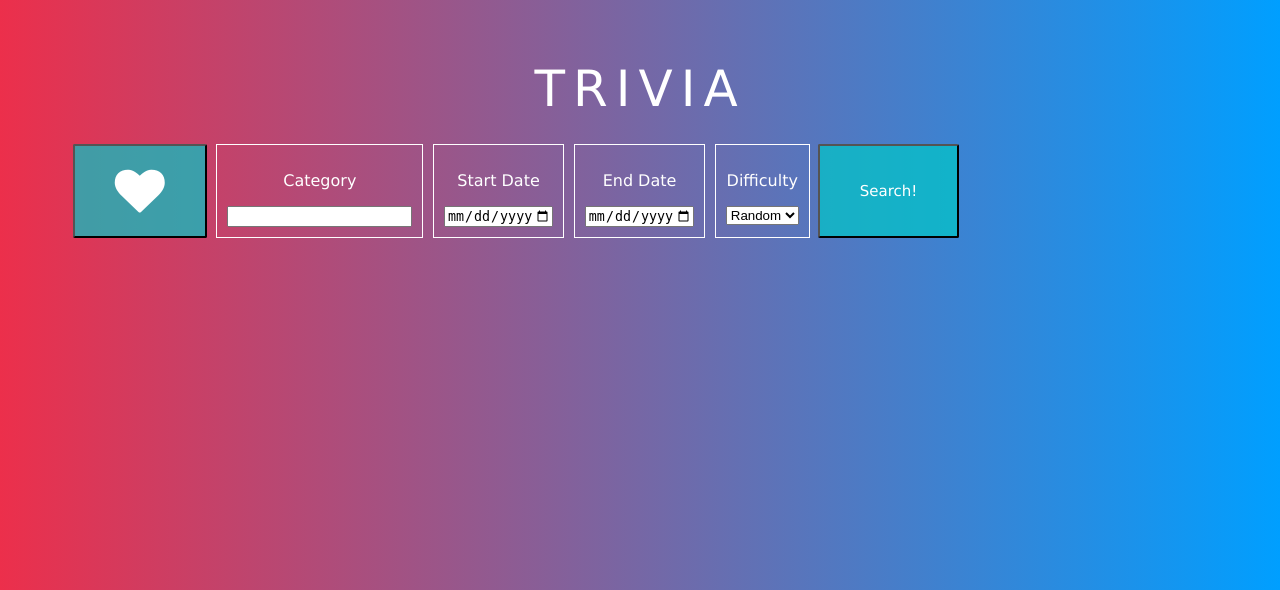
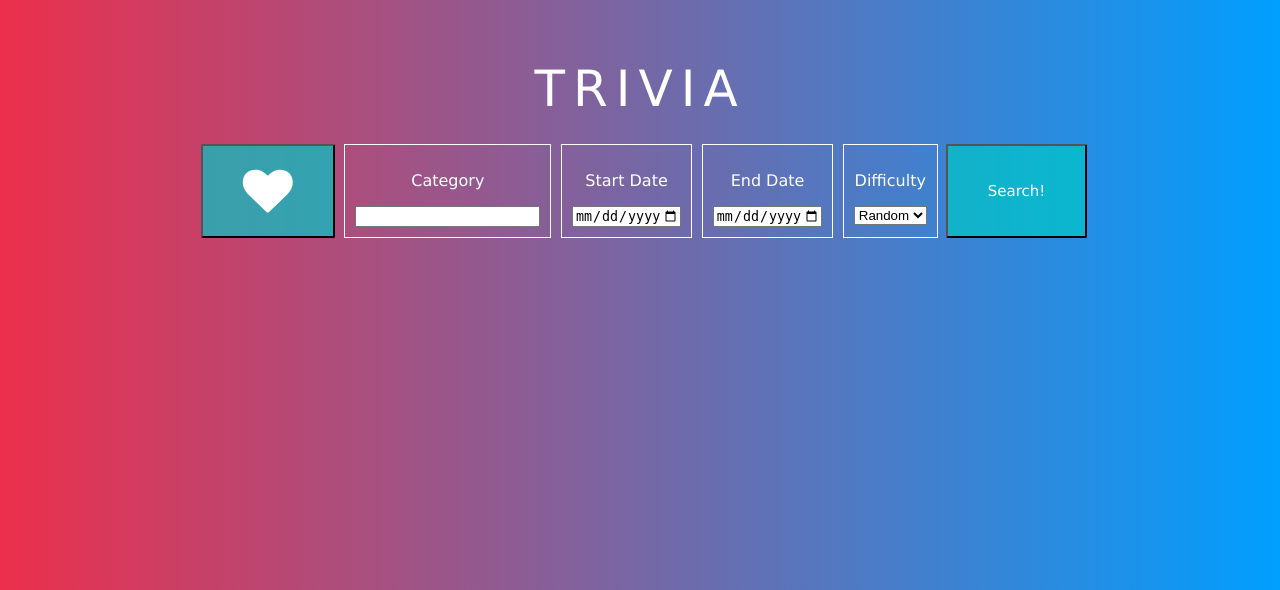
Before and after one commit to guptariti/JeoTriv, a PHP site: page /trivia.html in a window 1280 px wide. Shown: the top 590 px of the page. Run offline with PHP 8.4, Linux system fonts and the light colour scheme.

Commit message:
fixed styling error

```diff
--- a/trivia.css
+++ b/trivia.css
@@ -25,13 +25,21 @@ h1 {
 	text-transform: none;
 }
 
+/*#biggerDiv {
+	display:flex;
+	align-items: center;
+	flex-direction: column;
+	border: 1px solid white;
+}*/
+
 #largeDiv {
 	display:flex;
 	flex-direction: column;
 	position:absolute;
-	left:0;
+	left:50%;
 	top:18%;
 	width: 80%;
+	margin-left:-40%;
 	/*justify-content: */
 	align-items: center;
 	justify-content: space-around;
```
